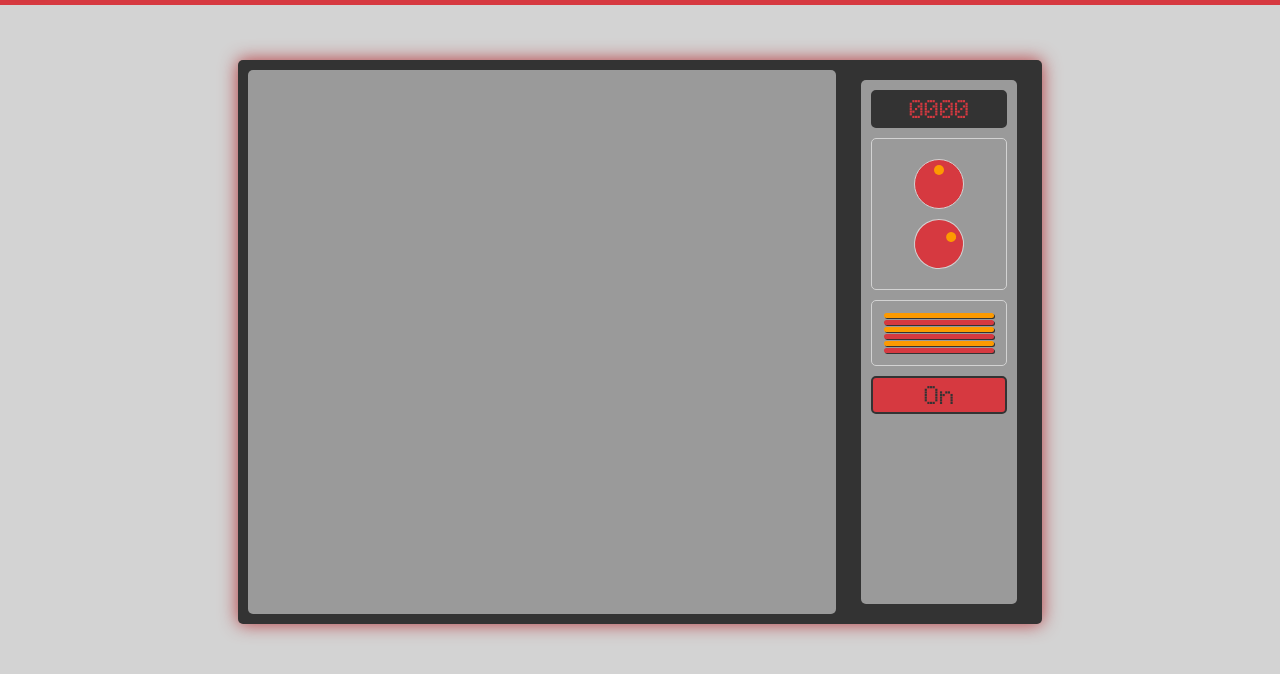
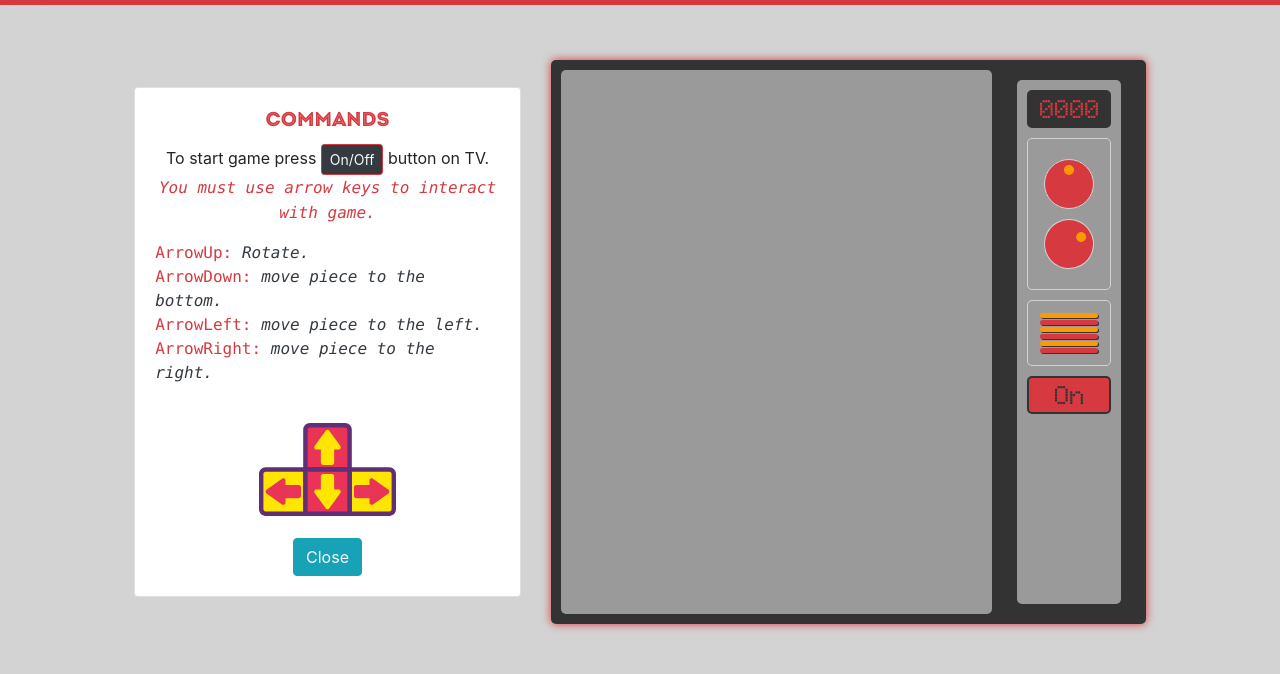
Before and after one commit to escaLatamGit/TetrisDemo, a website built with webpack: page src/index.html in a window 1280 px wide. Shown: the part 58-732 px from the top of the page. Built offline with nearby package versions, Linux system fonts and the light colour scheme; some packages are replaced by stand-ins of ours; files whose address does not match are found by name.

Commit message:
✨ Creating Mini Tutorial about how to use the game

```diff
--- a/src/asset/style/global.scss
+++ b/src/asset/style/global.scss
@@ -157,6 +157,12 @@
   background-color: $tv-accent-color-2;
 }
 
+#tutorial-info, #tv {
+  margin-bottom: 10px;
+  margin-top: 10px;
+  transition: all 500ms ease-in-out;
+}
+
 @include media-breakpoint-down(md) {
   .game-canvas {
     border-radius: 5px;
@@ -224,10 +230,20 @@
   align-items: center;
 }
 
-.no-selectable  {
+.no-selectable {
   -moz-user-select: none;
   -webkit-user-select: none;
   -ms-user-select: none;
   -o-user-select: none;
   user-select: none;
 }
+
+.card-img-center {
+  width: 40%;
+  display: block;
+  margin: auto;
+}
+
+.tetris-text {
+  font-family: 'RetroArcade', 'Roboto', 'SansSerif', serif;
+}
--- a/src/index.html
+++ b/src/index.html
@@ -12,8 +12,34 @@
     </a>
 </nav>
 <div class="container-fluid vertical-center">
-    <div class="w-fluid row justify-content-center">
-        <div class="col-lg-8">
+    <div class="w-fluid row align-items-center justify-content-center">
+        <div id="tutorial-info" class="col-lg-4">
+            <div class="card">
+
+                <div class="card-body text-center">
+                    <h5 class="card-title tetris-text text-primary">Commands</h5>
+
+                    <p class="card-text">
+                        To start game press
+                        <a class="btn btn-dark text-light btn-sm btn-outline-primary">On/Off</a>
+                        button on TV. <br>
+                        <i  class="text-primary text-monospace"> You must use arrow keys to interact
+                                with game.
+                        </i>
+                    </p>
+                        <p class="text-monospace card-text text-primary text-left">
+                            ArrowUp: <i class="text-dark">Rotate. </i><br>
+                            ArrowDown: <i class="text-dark">move piece to the bottom.</i><br>
+                            ArrowLeft: <i class="text-dark"> move piece to the left. </i><br>
+                            ArrowRight: <i class="text-dark">move piece to the right. </i>
+                        </p>
+
+                    <img class="card-img-bottom card-img-center" src="asset/image/arrows.svg" alt="Card image cap">
+                    <a id="close-info" class="btn btn-info text-light">Close</a>
+                </div>
+            </div>
+        </div>
+        <div id="tv" class="col-lg-6">
             <div class="tv-body" id="game-container">
                 <div class="w-fluid row mx-0 my-0">
                     <div class="col-md-9 tv-screen">
@@ -57,10 +83,10 @@
             <button id="btn-ctrl-left" type="button" class="btn btn-secondary btn-lg btn-block"><</button>
         </div>
         <div class="col-2">
-            <button  id="btn-ctrl-down"  type="button" class="btn btn-secondary btn-lg btn-block"> v </button>
+            <button id="btn-ctrl-down" type="button" class="btn btn-secondary btn-lg btn-block"> v</button>
         </div>
         <div class="col-2">
-            <button id="btn-ctrl-right" type="button" class="btn btn-secondary btn-lg btn-block"> > </button>
+            <button id="btn-ctrl-right" type="button" class="btn btn-secondary btn-lg btn-block"> ></button>
         </div>
         <div class="col-2">
             <button id="btn-ctrl-rotate" type="button" class="btn btn-dark btn-lg btn-block">Rotate</button>
--- a/src/index.js
+++ b/src/index.js
@@ -85,11 +85,11 @@ const awaitResize = function () {
 };
 
 const triggerEvent = function (eventName) {
- if(!instance){
-     console.log(`Instance Empty - Event: ${eventName}`);
-     return;
- }
- instance.triggerEvent(eventName)
+    if (!instance) {
+        console.log(`Instance Empty - Event: ${eventName}`);
+        return;
+    }
+    instance.triggerEvent(eventName)
 };
 
 
@@ -109,9 +109,23 @@ if (isMobile()) {
 
     controlContainer.classList.remove("d-none");
 
-    rotateBtn.addEventListener('click', () =>{ triggerEvent('rotate')});
-    leftBtn.addEventListener('click', () =>{ triggerEvent('left')});
-    downBtn.addEventListener('click', () =>{ triggerEvent('down')});
-    rightBtn.addEventListener('click', () =>{ triggerEvent('right')});
+    rotateBtn.addEventListener('click', () => {
+        triggerEvent('rotate')
+    });
+    leftBtn.addEventListener('click', () => {
+        triggerEvent('left')
+    });
+    downBtn.addEventListener('click', () => {
+        triggerEvent('down')
+    });
+    rightBtn.addEventListener('click', () => {
+        triggerEvent('right')
+    });
 
 }
+
+
+const infoContainer = document.querySelector("#tutorial-info");
+const closeBtn = document.querySelector("#close-info");
+
+closeBtn.addEventListener('click', () => infoContainer.classList.add('d-none'));
```
Also changed, not shown: src/asset/image/arrows.svg (added).
